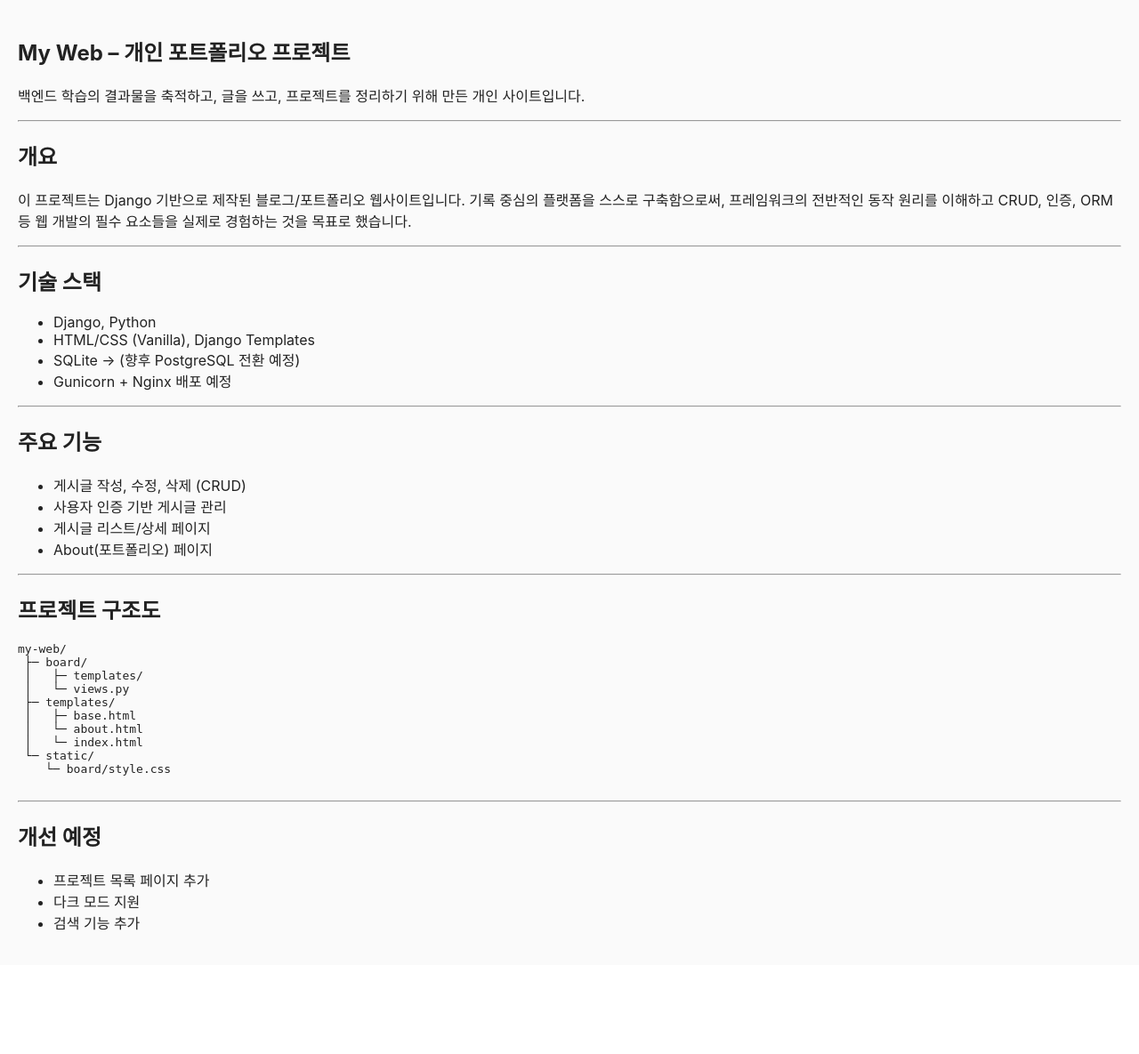
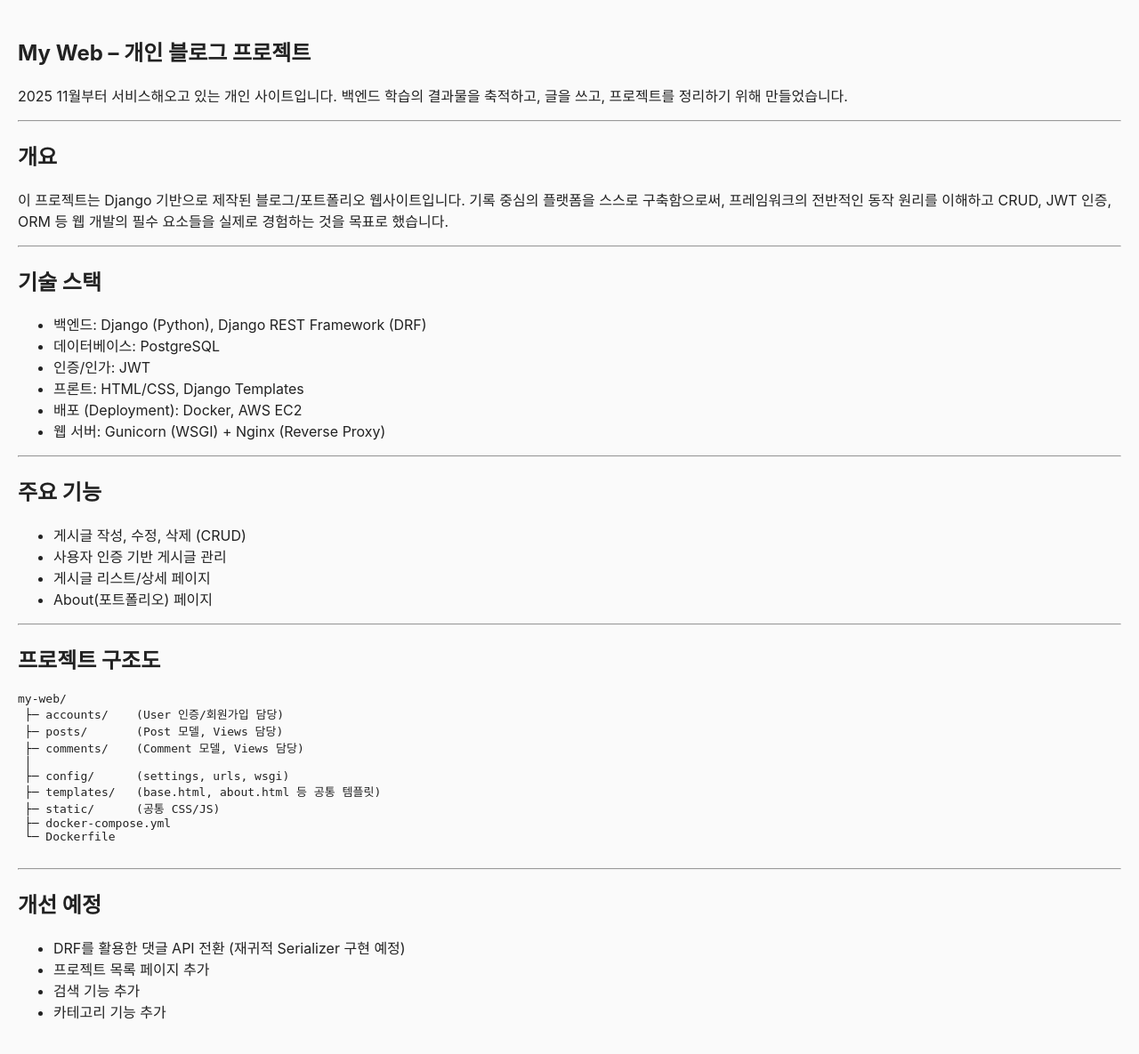
Before and after one commit to ljweel/my-web, a Django app: page /about/ in a window 1280 px wide. Shown: the part 55-1240 px from the top of the page at 89% size. Before the commit the page ends 1101 px from the top, so only its background shows below. Run offline with Django 5.2, Linux system fonts and the light colour scheme.

Commit message:
docs: Update project overview with Docker/EC2 deployment and refactored structure

```diff
--- a/templates/about.html
+++ b/templates/about.html
@@ -1,12 +1,13 @@
-{% extends "./base.html" %}
+{% extends "base.html" %}
 {% block title %}About | ljweel.dev{% endblock %}
 
 {% block content %}
 <section class="about-container">
-    <h1 class="about-title">My Web – 개인 포트폴리오 프로젝트</h1>
+    <h1 class="about-title">My Web – 개인 블로그 프로젝트</h1>
 
     <p class="about-subtitle">
-        백엔드 학습의 결과물을 축적하고, 글을 쓰고, 프로젝트를 정리하기 위해 만든 개인 사이트입니다.
+        2025 11월부터 서비스해오고 있는 개인 사이트입니다.
+        백엔드 학습의 결과물을 축적하고, 글을 쓰고, 프로젝트를 정리하기 위해 만들었습니다.
     </p>
 
     <hr>
@@ -15,17 +16,19 @@
     <p>
         이 프로젝트는 Django 기반으로 제작된 블로그/포트폴리오 웹사이트입니다.
         기록 중심의 플랫폼을 스스로 구축함으로써, 프레임워크의 전반적인 동작 원리를 이해하고
-        CRUD, 인증, ORM 등 웹 개발의 필수 요소들을 실제로 경험하는 것을 목표로 했습니다.
+        CRUD, JWT 인증, ORM 등 웹 개발의 필수 요소들을 실제로 경험하는 것을 목표로 했습니다.
     </p>
 
     <hr>
 
     <h2>기술 스택</h2>
     <ul>
-        <li>Django, Python</li>
-        <li>HTML/CSS (Vanilla), Django Templates</li>
-        <li>SQLite → (향후 PostgreSQL 전환 예정)</li>
-        <li>Gunicorn + Nginx 배포 예정</li>
+        <li>백엔드: Django (Python), Django REST Framework (DRF)</li>
+        <li>데이터베이스: PostgreSQL</li>
+        <li>인증/인가: JWT</li>
+        <li>프론트: HTML/CSS, Django Templates </li>
+        <li>배포 (Deployment): Docker, AWS EC2</li>
+        <li>웹 서버: Gunicorn (WSGI) + Nginx (Reverse Proxy)</li>
     </ul>
     <hr>
 
@@ -41,24 +44,25 @@
     <h2>프로젝트 구조도</h2>
     <pre>
 my-web/
- ├─ board/
- │   ├─ templates/
- │   └─ views.py
- ├─ templates/
- │   ├─ base.html
- │   └─ about.html
- │   └─ index.html
- └─ static/
-    └─ board/style.css
+ ├─ accounts/    (User 인증/회원가입 담당)
+ ├─ posts/       (Post 모델, Views 담당)
+ ├─ comments/    (Comment 모델, Views 담당)
+ │
+ ├─ config/      (settings, urls, wsgi)
+ ├─ templates/   (base.html, about.html 등 공통 템플릿)
+ ├─ static/      (공통 CSS/JS)
+ ├─ docker-compose.yml
+ └─ Dockerfile
     </pre>
 
     <hr>
 
     <h2>개선 예정</h2>
     <ul>
+        <li>DRF를 활용한 댓글 API 전환 (재귀적 Serializer 구현 예정)</li>
         <li>프로젝트 목록 페이지 추가</li>
-        <li>다크 모드 지원</li>
         <li>검색 기능 추가</li>
+        <li>카테고리 기능 추가</li>
     </ul>
 
 </section>
```
